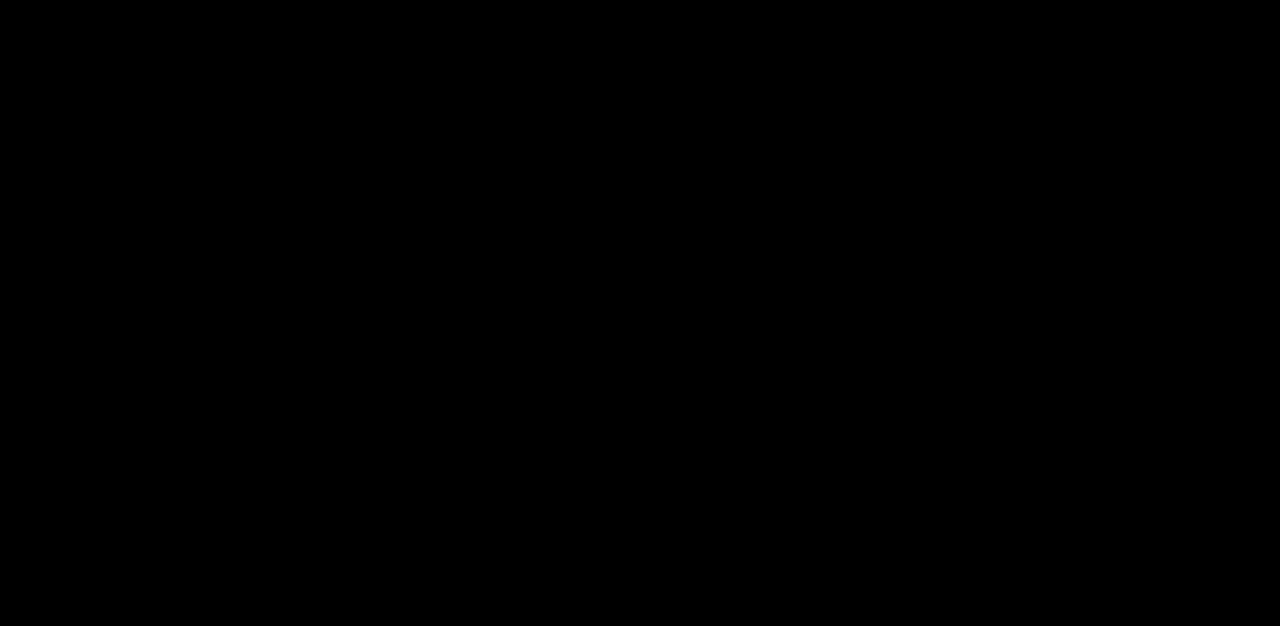
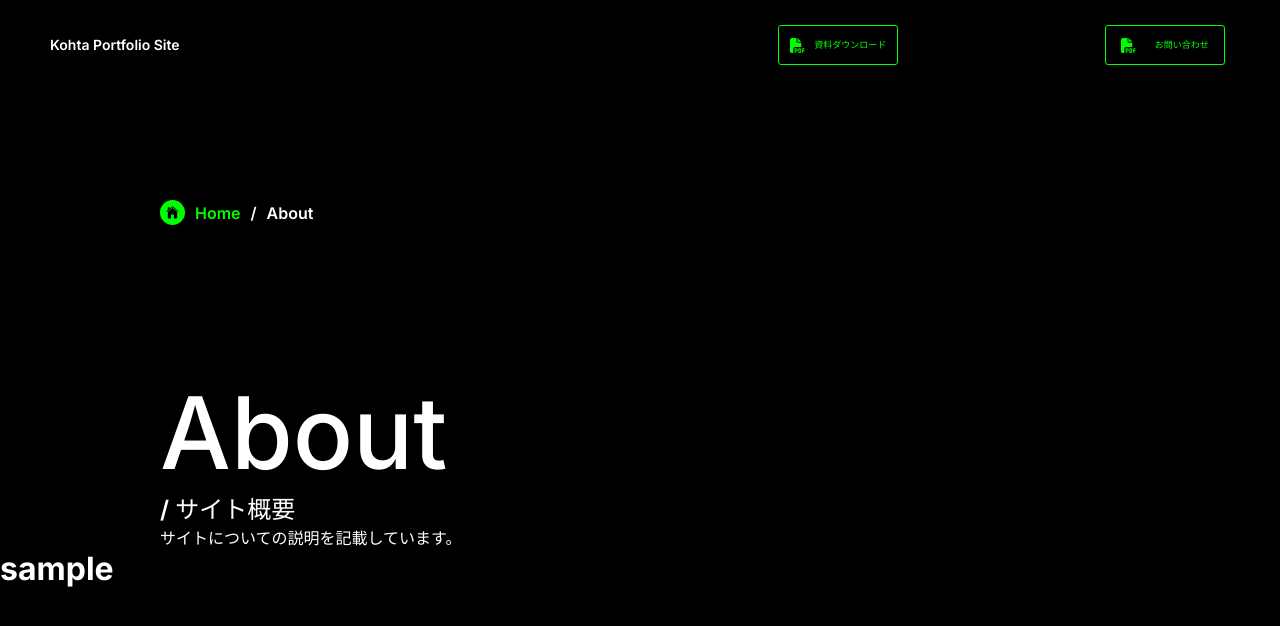
Before and after one commit to kohta9521/Kohta_2024_Portfolio_Site, a Next.js app in the folder frontend/: page /about in a window 1280 px wide. Shown: the top 626 px of the page. Built offline with nearby package versions, Linux system fonts and the light colour scheme; a web font is replaced by a local one.

Commit message:
add new about apge subapge layout molecules tempalte

```diff
--- a/frontend/app/about/page.tsx
+++ b/frontend/app/about/page.tsx
@@ -4,12 +4,19 @@ import React from "react";
 import styles from "./About.module.scss";
 
 // components
+import SubPageLayout from "@/components/templates/SubPageLayout";
 
 const About = () => {
   return (
-    <div className={styles.about}>
-      <div className={styles.container}></div>
-    </div>
+    <SubPageLayout
+      id={1}
+      level={["About"]}
+      title="About"
+      subtitle="サイト概要"
+      desc="サイトについての説明を記載しています。"
+    >
+      <h1>sample</h1>
+    </SubPageLayout>
   );
 };
 
--- a/frontend/components/atoms/BoxList.tsx
+++ b/frontend/components/atoms/BoxList.tsx
@@ -18,7 +18,13 @@ export type BoxListProps = {
 
 const BoxList = ({ id, text, link }: BoxListProps) => {
   return (
-    <Link key={id} href={link} className={styles.btn}>
+    <Link
+      key={id}
+      href={link}
+      className={styles.btn}
+      target="_blank"
+      rel="noopener noreferrer"
+    >
       <FaFilePdf className={styles.icon} />
       <p className={styles.text}>{text}</p>
     </Link>
--- a/frontend/components/organisms/Header.tsx
+++ b/frontend/components/organisms/Header.tsx
@@ -25,10 +25,9 @@ const Header = () => {
           <List id={2} text="News" link="/news" />
           <List id={3} text="Services" link="/services" />
           <List id={4} text="Works" link="/works" />
-          <List id={5} text="Gallery" link="/gellery" />
           <List id={6} text="Blog" link="https://www.kohta-tech-blog.com/" />
-          <BoxList id={1} text="資料ダウンロード" link="/" />
-          <BoxList id={2} text="お問い合わせ" link="/" />
+          <BoxList id={1} text="資料ダウンロード" link="/pdf/portfolio.pdf" />
+          <BoxList id={2} text="お問い合わせ" link="/contact" />
         </ListBox>
       </div>
     </div>
--- /dev/null
+++ b/frontend/components/templates/SubPageLayout.tsx
@@ -0,0 +1,63 @@
+"use client";
+import React from "react";
+
+// next
+import Link from "next/link";
+
+// scss
+import styles from "./styles/SubPageLayout.module.scss";
+
+// components
+import Header from "../organisms/Header";
+
+// icon
+import { IoIosHome } from "react-icons/io";
+
+// props
+export type SubPageLayoutProps = {
+  id: number;
+  level: string[];
+  title: string;
+  subtitle: string;
+  desc: string;
+  children: React.ReactNode;
+};
+
+const SubPageLayout = ({
+  id,
+  level,
+  title,
+  subtitle,
+  desc,
+  children,
+}: SubPageLayoutProps) => {
+  return (
+    <div className={styles.layout} key={id}>
+      <Header />
+      <div className={styles.hero}>
+        <div className={styles.levelBox}>
+          <Link href="/" className={styles.homeButton}>
+            <IoIosHome className={styles.icon} />
+            <p className={styles.home}>Home</p>
+          </Link>
+          <p className={styles.slash}>/</p>
+          {level.map((item, index) => (
+            <p key={index} className={styles.level}>
+              {item}
+            </p>
+          ))}
+        </div>
+        <div className={styles.titleBox}>
+          <h1 className={styles.title}>{title}</h1>
+          <p className={styles.subtitle}>/ {subtitle}</p>
+          <p className={styles.desc}>{desc}</p>
+        </div>
+      </div>
+      <div className={styles.container}>
+        <div className={styles.main}>{children}</div>
+      </div>
+    </div>
+  );
+};
+
+export default SubPageLayout;
--- /dev/null
+++ b/frontend/components/templates/styles/SubPageLayout.module.scss
@@ -0,0 +1,57 @@
+.layout {
+  width: 100vw;
+  height: auto;
+  .hero {
+    width: 100vw;
+    margin-top: 100px;
+    padding-top: 100px;
+    .levelBox {
+      width: 75%;
+      margin: 0 auto;
+      margin-bottom: 150px;
+      display: flex;
+      align-items: center;
+      .homeButton {
+        display: flex;
+        align-items: center;
+        text-decoration: none;
+        margin-right: 10px;
+        .icon {
+          width: 25px;
+          height: 25px;
+          padding: 5px;
+          border-radius: 30px;
+          margin-right: 10px;
+          color: var(--main-black-color);
+          background-color: var(--main-green-color);
+        }
+        .home {
+          color: var(--main-green-color);
+        }
+      }
+      .slash {
+        margin-right: 10px;
+        .level {
+        }
+      }
+    }
+    .titleBox {
+      width: 75%;
+      margin: 0 auto;
+      .title {
+        font-size: 100px;
+        font-weight: 500;
+        line-height: 115px;
+      }
+      .subtitle {
+        font-size: 24px;
+      }
+      .desc {
+      }
+    }
+  }
+  .container {
+    .main {
+    }
+  }
+}
```
Also changed, not shown: 1 other file (tests, documents, lock files or other folders).
